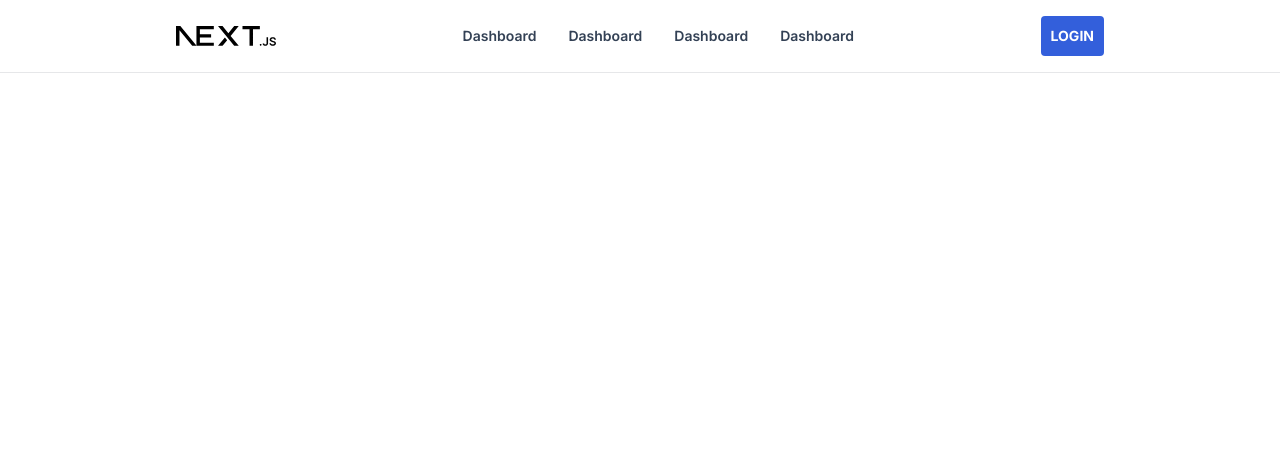
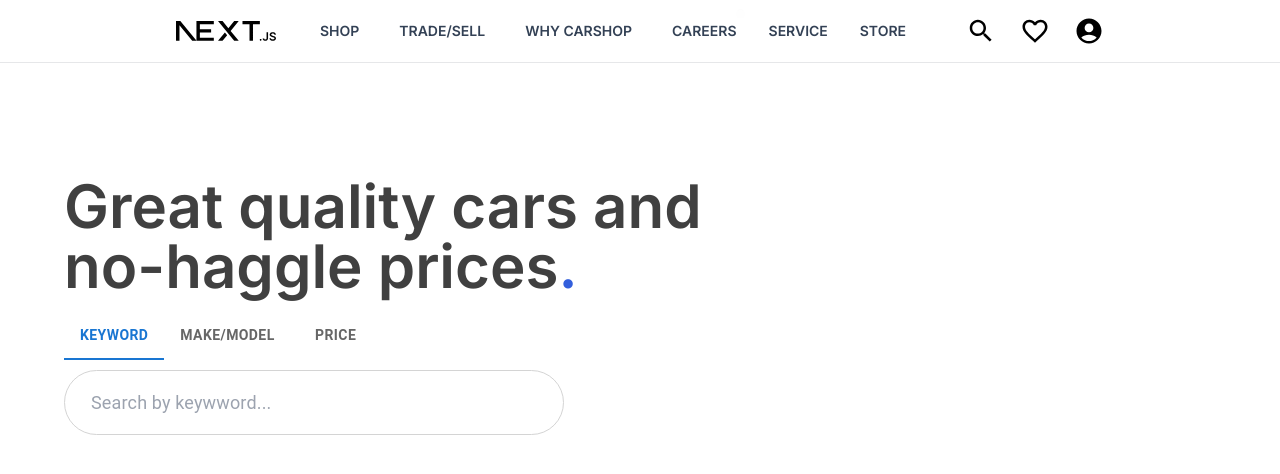
Before and after one commit to Hoang2652/blog, a Next.js app: page / in a window 1280 px wide. Shown: the top 474 px of the page. Built offline with nearby package versions, Linux system fonts and the light colour scheme.

Commit message:
make autocomplete and reamke header

```diff
--- a/package.json
+++ b/package.json
@@ -12,6 +12,7 @@
     "@emotion/react": "^11.11.1",
     "@emotion/styled": "^11.11.0",
     "@mui/icons-material": "^5.14.3",
+    "@mui/lab": "^5.0.0-alpha.141",
     "@mui/material": "^5.14.5",
     "@types/node": "20.4.4",
     "@types/react": "18.2.15",
@@ -23,6 +24,8 @@
     "postcss": "8.4.27",
     "react": "18.2.0",
     "react-dom": "18.2.0",
+    "react-slick": "^0.29.0",
+    "slick-carousel": "^1.8.1",
     "tailwindcss": "3.3.3",
     "typescript": "5.1.6"
   }
--- a/src/app/layout.tsx
+++ b/src/app/layout.tsx
@@ -23,7 +23,7 @@ export default function RootLayout({
       <Suspense fallback={<Loading />}>
         <body className={inter.className}>
           <Header />
-          <Container maxWidth="sm">
+          <Container maxWidth="lg">
             {children}
           </Container>
         </body>
--- a/src/app/page.tsx
+++ b/src/app/page.tsx
@@ -1,10 +1,26 @@
-
+'use client'
+import dynamic from 'next/dynamic'
+const Box = dynamic(() => import("@mui/material/Box"));
+const Typography = dynamic(() => import("@mui/material/Typography"));
+const Search = dynamic(() => import("@/components/Search"));
 
 export default function Home() {
   return (
     <>
-
-
+    <Box>
+      <Box sx={{ display: 'flex' }}>
+        <Box sx={{ paddingTop: '11rem' }}>
+          <h1 className='text-6xl font-semibold text-neutral-700 max-w-2xl'>
+            Great quality cars and no-haggle prices
+            <span className='text-blue-700/90'>.</span>
+          </h1>
+          <Box>
+            <Search />
+          </Box>
+        </Box>
+        <Box>a</Box>
+      </Box>
+    </Box>
     </>
   )
 }
--- /dev/null
+++ b/src/components/autocomplete/index.css
@@ -0,0 +1,34 @@
+.autocomplete {
+    width: 500px;
+    border: 1px solid #d4d4d4;
+    border-radius: 33px;
+}
+
+.autocomplete input {
+    width: 90%;
+    border: none;
+    margin: 10px 10px;
+    font-size: 18px;
+    padding: .5rem 4rem .5rem 1rem;
+}
+
+input:focus {
+    outline: none;
+}
+
+.suggestions {
+    list-style: none;
+    margin: 0;
+    padding: 0 .8125rem 1rem .8125rem;
+    border-radius: 0 0 10px 10px;
+}
+
+.suggestions li {
+    list-style: none;
+    padding: 10px;
+    cursor: pointer;
+}
+
+.autocomplete li:hover {
+    color: #1976d2;
+}
--- /dev/null
+++ b/src/components/autocomplete/index.tsx
@@ -0,0 +1,66 @@
+import React, { useState, useEffect, useRef, ChangeEvent } from "react";
+import './index.css'
+
+interface AutoCompleteProps {
+    options?: string[];
+}
+
+const AutoComplete: React.FC<AutoCompleteProps> = ({ options = [] }) => {
+    const [value, setValue] = useState<string>("");
+    const [showSuggestions, setShowSuggestions] = useState<boolean>(false);
+
+    const suggestions: string[] = options.filter((option) =>
+        option.toLowerCase().includes(value.toLowerCase())
+    );
+
+    const autocompleteRef = useRef<HTMLDivElement>(null);
+
+    useEffect(() => {
+        const handleClick = (event: MouseEvent) => {
+            if (autocompleteRef.current && !autocompleteRef.current.contains(event.target as Node)) {
+                setShowSuggestions(false);
+            }
+        };
+        document.addEventListener("click", handleClick);
+        return () => {
+            document.removeEventListener("click", handleClick);
+        };
+    }, []);
+
+    const handleChange = (event: ChangeEvent<HTMLInputElement>) => {
+        setValue(event.target.value);
+        if(suggestions.length < 1){
+            setShowSuggestions(false);
+        }
+        else {
+            setShowSuggestions(true);
+        }
+    };
+
+    const handleSuggestionClick = (suggestion: string) => {
+        setValue(suggestion);
+        setShowSuggestions(false);
+    };
+
+    return (
+        <div className="autocomplete" ref={autocompleteRef}>
+            <input
+                value={value}
+                onChange={handleChange}
+                placeholder="Search by keywword..."
+                onFocus={() => setShowSuggestions(true)}
+            />
+            {showSuggestions && (
+                <ul className="suggestions">
+                    {suggestions.map(suggestion => (
+                        <li onClick={() => handleSuggestionClick(suggestion)} key={suggestion}>
+                            {suggestion}
+                        </li>
+                    ))}
+                </ul>
+            )}
+        </div>
+    );
+};
+
+export default AutoComplete;
--- a/src/components/header/IconGroup.tsx
+++ b/src/components/header/IconGroup.tsx
@@ -1,9 +1,38 @@
+'use client'
 import Link from 'next/link'
+import AccountCircleIcon from '@mui/icons-material/AccountCircle';
+import FavoriteBorderIcon from '@mui/icons-material/FavoriteBorder';
+import SearchIcon from '@mui/icons-material/Search';
+import { styled } from '@mui/material/styles';
+
+const StyledIcon = styled('div')(({ theme }) => ({
+    cursor: 'pointer',
+    marginLeft: '1.5rem',
+    transition: 'color 0.3s',
+    '&:hover': {
+      color: theme.palette.primary.main,
+    },
+  }));
 
 function IconGroup() {
+
+
+
     return (
-        <div className="flex flex-row">
-            <Link href={`/login`} className='text-white rounded bg-blue-700/90 uppercase p-2.5 font-bold text-sm'>Login</Link>
+        <div className="flex flex-row justify-end items-center">
+            {/* <Link href={`/login`} className='text-white rounded bg-blue-700/90 uppercase p-2.5 font-bold text-sm'>Login</Link>
+             */}
+            <StyledIcon>
+                <SearchIcon sx={{  fontSize: '30px' }} />
+            </StyledIcon>
+            <StyledIcon>
+                <FavoriteBorderIcon  sx={{  fontSize: '30px'}}/>
+            </StyledIcon>
+            <Link href={`/login`}>
+                <StyledIcon>
+                    <AccountCircleIcon  sx={{ fontSize: '30px'}}/>
+                </StyledIcon>
+            </Link>
         </div>
      );
 }
--- a/src/components/header/NavMenu.tsx
+++ b/src/components/header/NavMenu.tsx
@@ -1,26 +1,90 @@
+'use client'
 import Link from 'next/link'
+import * as React from 'react';
+import { styled } from '@mui/material/styles';
+import Tooltip, { TooltipProps, tooltipClasses } from '@mui/material/Tooltip';
 
 interface NavMenuProps{
 
 }
 
+const HtmlTooltip = styled(({ className, ...props }: TooltipProps) => (
+    <Tooltip {...props} arrow classes={{ popper: className }} />
+  ))(({ theme }) => ({
+    [`& .${tooltipClasses.tooltip}`]: {
+      backgroundColor: '#394144',
+      maxWidth: 520,
+      minWidth: 170,
+      padding: '8px 0 8px 0',
+      borderRadius: "10px",
+    },
+  }));
 function NavMenu() {
+
+    const [shop, setShop] = React.useState(['View Cars', 'Specials', 'Get Financing', 'Home Delivery ', 'CurbSide Pickup ', 'About Buying Online'])
+    const [shopCars, setShopCars] = React.useState(['Why Us?', 'CarShop Certified', 'Lifetime Engine Guarantee', 'Warranty Programs', 'CarShop CarSense Tradition ', 'Ignition Stories '])
 
     return(
        <div className="relative hidden lg:flex items-center">
             <nav className="text-sm leading-6 font-semibold text-slate-700 dark:text-slate-200">
                 <ul className="flex space-x-8">
-                    <li>
-                        <Link href="/dashboard" className='hover:text-sky-500 '>Dashboard</Link>
+                    <li className="relative">
+                        <HtmlTooltip
+                            placement="bottom-start"
+                            title={
+                                <ul>
+                                    {
+                                        shop.map((item, index) => (
+                                            <li className={`text-white hover:bg-sky-500 flex text-left items-center h-14 ${
+                                                index !== shop.length - 1 ? 'border-b-neutral-400 border-solid border-b' : ''
+                                              }`}
+                                              key={index}>
+                                                <Link href={'/' + item} className='py-6 px-5 text-base cursor-pointer'>{item}</Link>
+                                            </li>
+                                        ))
+                                    }
+                                </ul>
+                            }
+
+                            sx={{ position: 'absolute' }}
+                        >
+                            <Link href="/dashboard" className='hover:text-sky-500 py-5 px-2 cursor-pointer'>SHOP</Link>
+                        </HtmlTooltip>
                     </li>
                     <li>
-                        <Link href="/dashboard" className='hover:text-sky-500 '>Dashboard</Link>
+                        <Link href="/dashboard" className='hover:text-sky-500 cursor-pointer'>TRADE/SELL</Link>
                     </li>
                     <li>
-                        <Link href="/dashboard" className='hover:text-sky-500 '>Dashboard</Link>
+                        <HtmlTooltip
+                            placement="bottom-start"
+                            title={
+                                <ul>
+                                    {
+                                        shopCars.map((item, index) => (
+                                            <li className={`text-white hover:bg-sky-500 flex text-left items-center h-14 ${
+                                                index !== shopCars.length - 1 ? 'border-b-neutral-400 border-solid border-b' : ''
+                                              }`}
+                                              key={index}>
+                                                <Link href={'/' + item} className='py-6 px-5 text-base cursor-pointer'>{item}</Link>
+                                            </li>
+                                        ))
+                                    }
+                                </ul>
+                            }
+
+                            sx={{ position: 'absolute' }}
+                        >
+                            <Link href="/dashboard" className='hover:text-sky-500 py-5 px-2 cursor-pointer'>WHY CARSHOP</Link>
+                        </HtmlTooltip>
                     </li>
                     <li>
-                        <Link href="/dashboard" className='hover:text-sky-500 '>Dashboard</Link>
+                        <Link href="/dashboard" className='hover:text-sky-500 cursor-pointer'>CAREERS</Link>
+                    </li>
+                    <li>
+                        <Link href="/dashboard" className='hover:text-sky-500 cursor-pointer'>SERVICE</Link>
+                    </li>
+                    <li>
+                        <Link href="/dashboard" className='hover:text-sky-500 cursor-pointer'>STORE</Link>
                     </li>
                 </ul>
             </nav>
--- a/src/components/header/index.tsx
+++ b/src/components/header/index.tsx
@@ -5,7 +5,7 @@ import NavMenu from "./NavMenu";
 
 function Header() {
     return (
-        <header className="sticky top-0 z-40 w-full backdrop-blur flex-none transition-colors duration-500 lg:z-50 lg:border-b lg:border-slate-900/10 dark:border-slate-50/[0.06] bg-white/95 supports-backdrop-blur:bg-white/60 dark:bg-transparent">
+        <header className="fixed top-0 z-40 w-full backdrop-blur flex-none transition-colors duration-500 lg:z-50 lg:border-b lg:border-slate-900/10 dark:border-slate-50/[0.06] bg-white/95 supports-backdrop-blur:bg-white/60 dark:bg-transparent">
             <div className="max-w-8xl mx-auto">
                 <div className="flex flex-row justify-between w-9/12 m-auto p-4 relative ">
                     <Logo imageUrl="/next.svg" />
--- /dev/null
+++ b/src/components/search/index.tsx
@@ -0,0 +1,45 @@
+import * as React from 'react';
+import Box from '@mui/material/Box';
+import Tab from '@mui/material/Tab';
+import TabContext from '@mui/lab/TabContext';
+import TabList from '@mui/lab/TabList';
+import TabPanel from '@mui/lab/TabPanel';
+import dataCar from '@/data/searchCar.js';
+import AutoComplete from "@/components/autocomplete";
+
+
+function index() {
+
+    const [value, setValue] = React.useState('1');
+
+    const handleChange = (event: React.SyntheticEvent, newValue: string) => {
+        setValue(newValue);
+    };
+
+    return (
+        <Box sx={{ mt: 2 }}>
+            <Box sx={{ width: '100%', typography: 'body1' }}>
+                <TabContext value={value}>
+                    <Box >
+                        <TabList onChange={handleChange} aria-label="lab API tabs example">
+                            <Tab label="KEYWORD" value="1" sx={{ fontWeight: 700,}}/>
+                            <Tab label="MAKE/MODEL" value="2" sx={{ fontWeight: 700,}}/>
+                            <Tab label="PRICE" value="3" sx={{ fontWeight: 700,}}/>
+                        </TabList>
+                    </Box>
+                    <TabPanel value="1" sx={{ padding: '10px 0' }}>
+                        <AutoComplete options={dataCar} />
+                    </TabPanel>
+                    <TabPanel value="2" sx={{ padding: '10px 0' }}>
+                        <AutoComplete options={dataCar} />
+                    </TabPanel>
+                    <TabPanel value="3" sx={{ padding: '10px 0' }}>
+                        <AutoComplete options={dataCar} />
+                    </TabPanel>
+                </TabContext>
+            </Box>
+        </Box>
+     );
+}
+
+export default index;
--- /dev/null
+++ b/src/data/searchCar.js
@@ -0,0 +1,14 @@
+const dataCar = [
+  "Acura",
+  "Audi",
+  "Honda",
+  "Acura MDX",
+  "Acura RDX",
+  "Alfa Romeo",
+  "Toyota",
+  "Toyota RAV4",
+  "Tesla",
+  "Traction Control"
+];
+
+export default dataCar;
--- a/tsconfig.json
+++ b/tsconfig.json
@@ -22,9 +22,10 @@
     "baseUrl": "src/",
     "paths": {
       "@/components/*": ["components/*"],
-      "@/styles/*": ["styles/*"]
+      "@/styles/*": ["styles/*"],
+      "@/data/*": ["data/*"]
     }
   },
-  "include": ["next-env.d.ts", "**/*.ts", "**/*.tsx", ".next/types/**/*.ts", "app/components/header/Logo.tsx"],
+  "include": ["next-env.d.ts", "**/*.ts", "**/*.tsx", ".next/types/**/*.ts", "app/components/header/Logo.tsx", "src/components/autocomplete/index.tsx"],
   "exclude": ["node_modules"]
 }
```
Also changed, not shown: src/app/login/page.tsx (+20 -27 lines), 1 other file (tests, documents, lock files or other folders).
